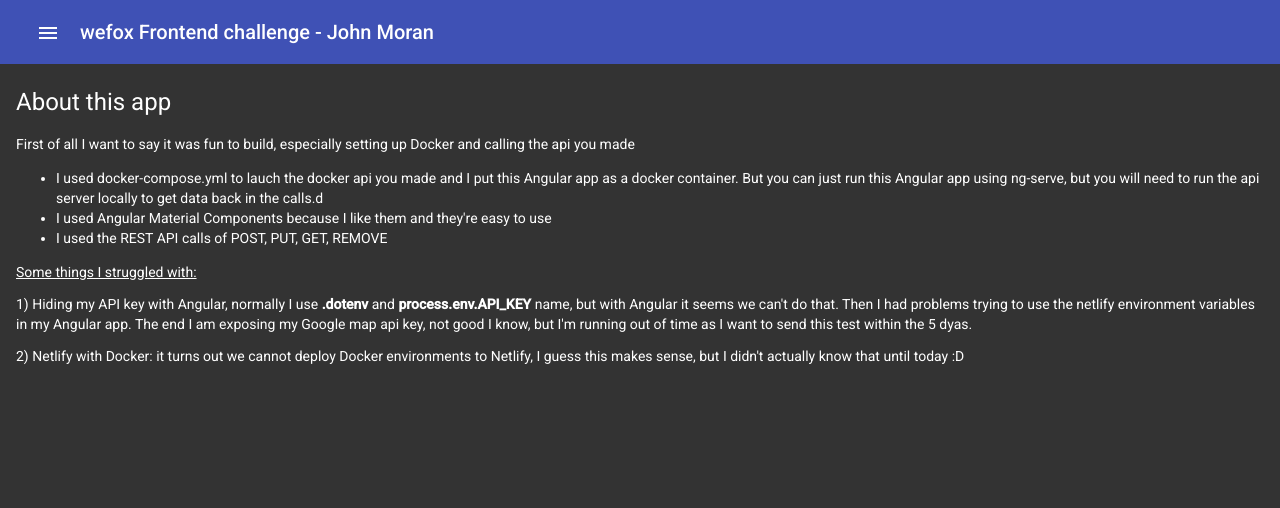
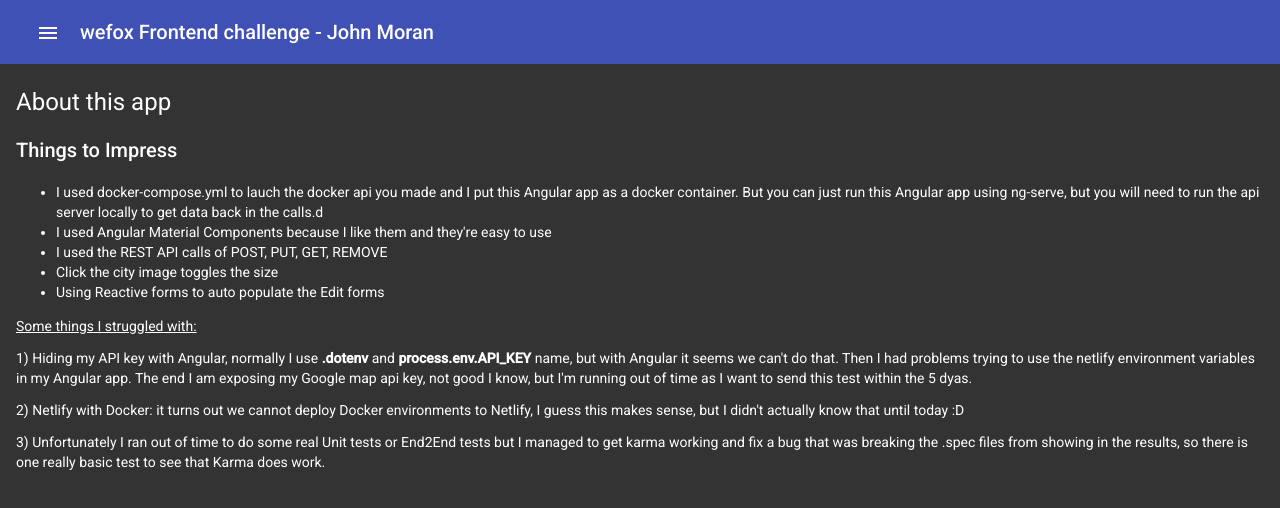
Before and after one commit to artworkjpm/docker-angular, an Angular app: page /about-this-app in a window 1280 px wide. Shown: the top 508 px of the page. Built offline with nearby package versions, Linux system fonts and the light colour scheme.

Commit message:
Update about-app.component.html

```diff
--- a/src/app/components/about-app/about-app.component.html
+++ b/src/app/components/about-app/about-app.component.html
@@ -1,11 +1,7 @@
 <div class="container">
   <h1>About this app</h1>
 
-  <p>
-    First of all I want to say it was fun to build, especially setting up Docker
-    and calling the api you made
-  </p>
-
+  <h2>Things to Impress</h2>
   <ul>
     <li>
       I used docker-compose.yml to lauch the docker api you made and I put this
@@ -18,6 +14,8 @@
       use
     </li>
     <li>I used the REST API calls of POST, PUT, GET, REMOVE</li>
+    <li>Click the city image toggles the size</li>
+    <li>Using Reactive forms to auto populate the Edit forms</li>
   </ul>
 
   <p style="text-decoration: underline">Some things I struggled with:</p>
@@ -34,4 +32,10 @@
     Netlify, I guess this makes sense, but I didn't actually know that until
     today :D
   </p>
+  <p>
+    3) Unfortunately I ran out of time to do some real Unit tests or End2End
+    tests but I managed to get karma working and fix a bug that was breaking the
+    .spec files from showing in the results, so there is one really basic test
+    to see that Karma does work.
+  </p>
 </div>
```
